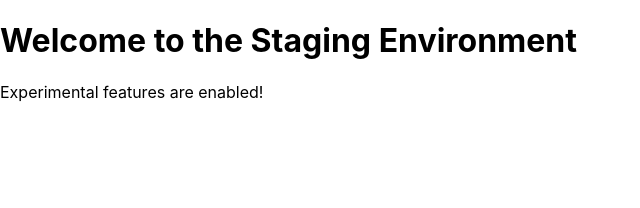
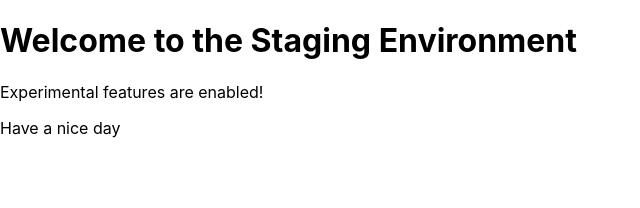
Before and after one commit to Biegemedusa446/CI-CD-Pipeline-For-Static-React-Web-App, a React (Create React App) app in the folder my-react-app/: page / in a window 1280 px wide. Shown: the top 208 px of the page, without its empty margins (0-640 px from the left). Built offline with nearby package versions, Linux system fonts and the light colour scheme.

Commit message:
Staging changes

```diff
--- a/my-react-app/src/App.js
+++ b/my-react-app/src/App.js
@@ -3,6 +3,7 @@ function App() {
     <div>
       <h1>Welcome to the Staging Environment</h1>
       <p>Experimental features are enabled!</p>
+      <p>Have a nice day</p>
     </div>
   );
 }
```
